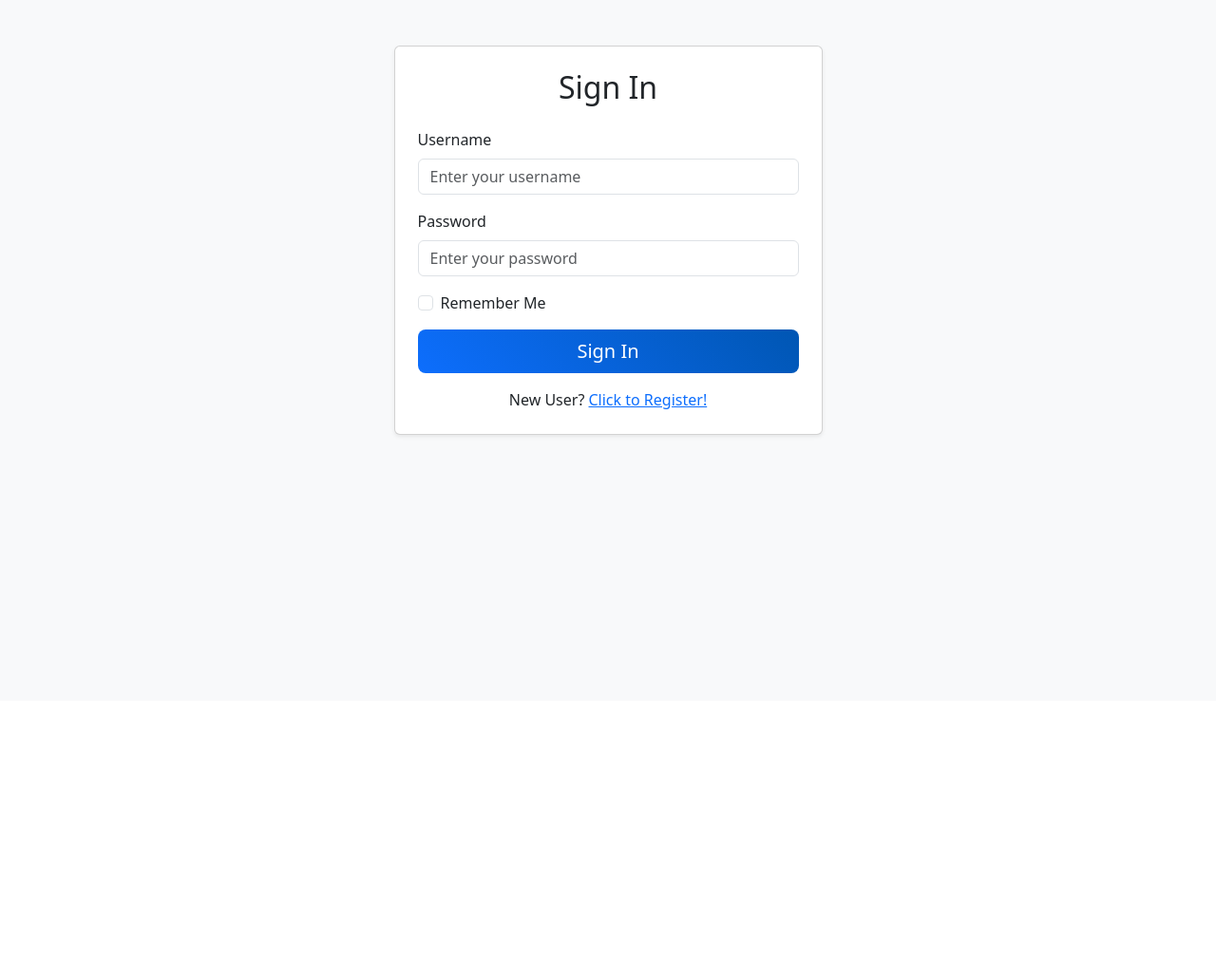
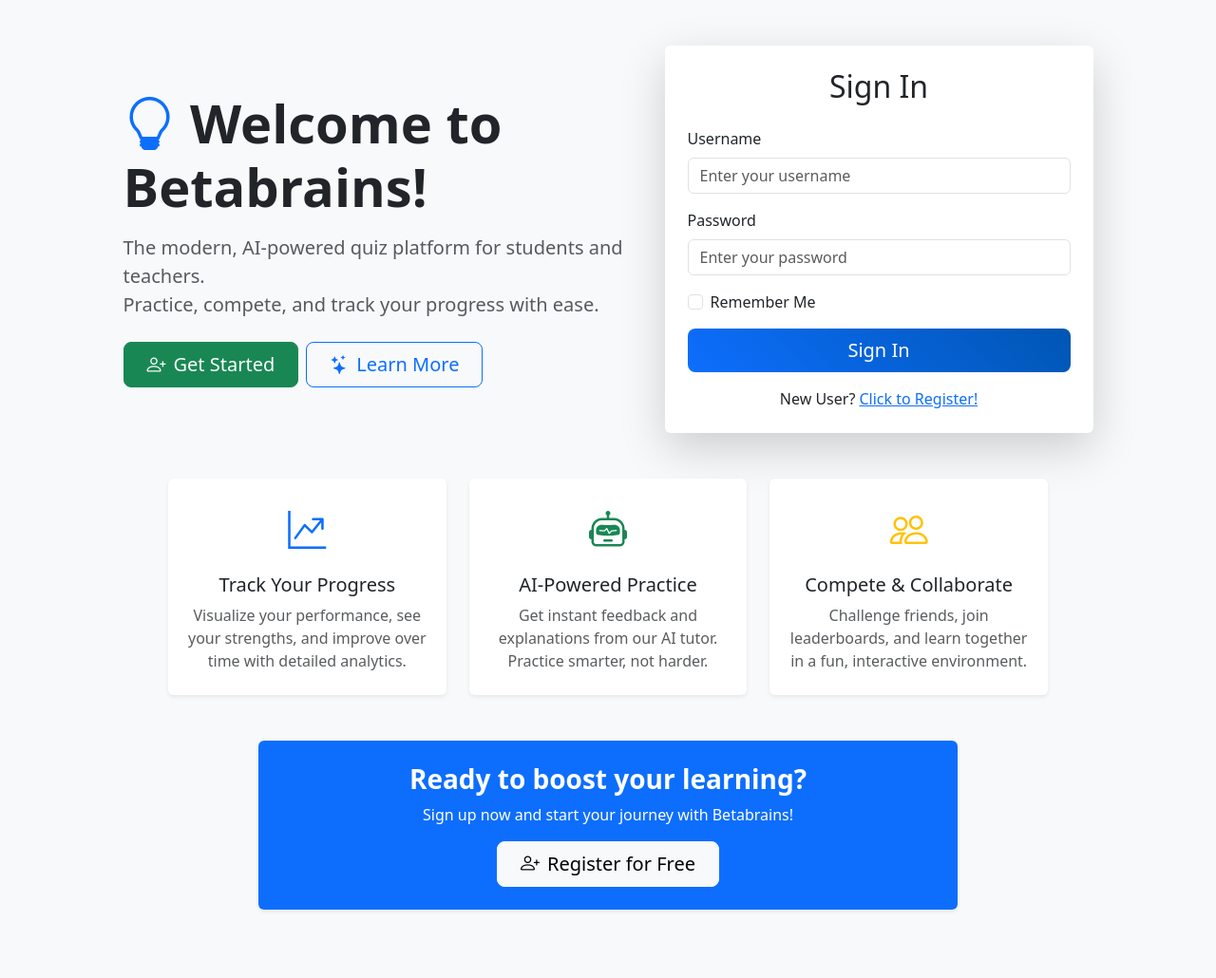
Before and after one commit to KaranamLokesh/betabrains, a Flask app: page /login in a window 1280 px wide. Shown: the part 62-1092 px from the top of the page at 95% size. Before the commit the page ends 523 px from the top, so only its background shows below. Run offline with Flask 3, Linux system fonts and the light colour scheme.

Commit message:
Redesign home/login page: add hero section, features, and modern layout for better first impression

```diff
--- a/app/templates/login.html
+++ b/app/templates/login.html
@@ -1,9 +1,27 @@
 {% extends "base.html" %}
 
 {% block content %}
-<div class="row justify-content-center mt-5">
-  <div class="col-md-6 col-lg-5">
-    <div class="card shadow-sm">
+<!-- Hero Section -->
+<div class="row align-items-center justify-content-center mt-5 mb-4">
+  <div class="col-lg-6 text-center text-lg-start mb-4 mb-lg-0">
+    <h1 class="display-4 fw-bold mb-3">
+      <i class="bi bi-lightbulb text-primary"></i> Welcome to Betabrains!
+    </h1>
+    <p class="lead text-muted mb-4">
+      The modern, AI-powered quiz platform for students and teachers.<br>
+      Practice, compete, and track your progress with ease.
+    </p>
+    <div class="d-flex flex-column flex-sm-row gap-2 justify-content-center justify-content-lg-start">
+      <a href="{{ url_for('register') }}" class="btn btn-success btn-lg px-4">
+        <i class="bi bi-person-plus me-2"></i>Get Started
+      </a>
+      <a href="#features" class="btn btn-outline-primary btn-lg px-4">
+        <i class="bi bi-stars me-2"></i>Learn More
+      </a>
+    </div>
+  </div>
+  <div class="col-lg-5">
+    <div class="card shadow-lg border-0">
       <div class="card-body p-4">
         <h2 class="card-title text-center mb-4">Sign In</h2>
         <form action="" method="post" novalidate autocomplete="off">
@@ -37,4 +55,52 @@
     </div>
   </div>
 </div>
+
+<!-- Features Section -->
+<div id="features" class="row justify-content-center mt-5 mb-4">
+  <div class="col-lg-10">
+    <div class="row g-4">
+      <div class="col-md-4">
+        <div class="card border-0 shadow-sm h-100 text-center">
+          <div class="card-body py-4">
+            <i class="bi bi-graph-up-arrow text-primary" style="font-size: 2.5rem;"></i>
+            <h5 class="mt-3 mb-2">Track Your Progress</h5>
+            <p class="text-muted mb-0">Visualize your performance, see your strengths, and improve over time with detailed analytics.</p>
+          </div>
+        </div>
+      </div>
+      <div class="col-md-4">
+        <div class="card border-0 shadow-sm h-100 text-center">
+          <div class="card-body py-4">
+            <i class="bi bi-robot text-success" style="font-size: 2.5rem;"></i>
+            <h5 class="mt-3 mb-2">AI-Powered Practice</h5>
+            <p class="text-muted mb-0">Get instant feedback and explanations from our AI tutor. Practice smarter, not harder.</p>
+          </div>
+        </div>
+      </div>
+      <div class="col-md-4">
+        <div class="card border-0 shadow-sm h-100 text-center">
+          <div class="card-body py-4">
+            <i class="bi bi-people text-warning" style="font-size: 2.5rem;"></i>
+            <h5 class="mt-3 mb-2">Compete & Collaborate</h5>
+            <p class="text-muted mb-0">Challenge friends, join leaderboards, and learn together in a fun, interactive environment.</p>
+          </div>
+        </div>
+      </div>
+    </div>
+  </div>
+</div>
+
+<!-- Call to Action -->
+<div class="row justify-content-center mt-5 mb-4">
+  <div class="col-lg-8 text-center">
+    <div class="p-4 bg-primary text-white rounded shadow-sm">
+      <h3 class="fw-bold mb-2">Ready to boost your learning?</h3>
+      <p class="mb-3">Sign up now and start your journey with Betabrains!</p>
+      <a href="{{ url_for('register') }}" class="btn btn-light btn-lg px-4">
+        <i class="bi bi-person-plus me-2"></i>Register for Free
+      </a>
+    </div>
+  </div>
+</div>
 {% endblock %}
```
